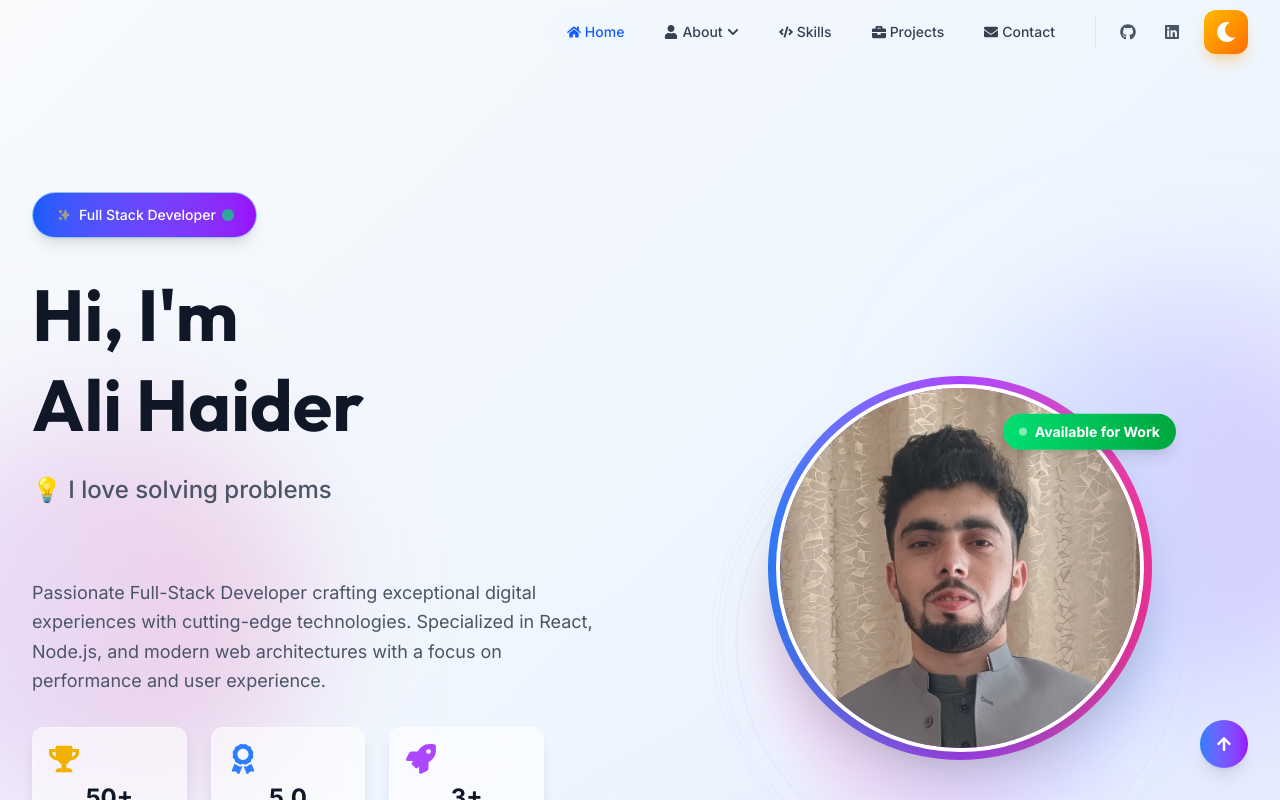
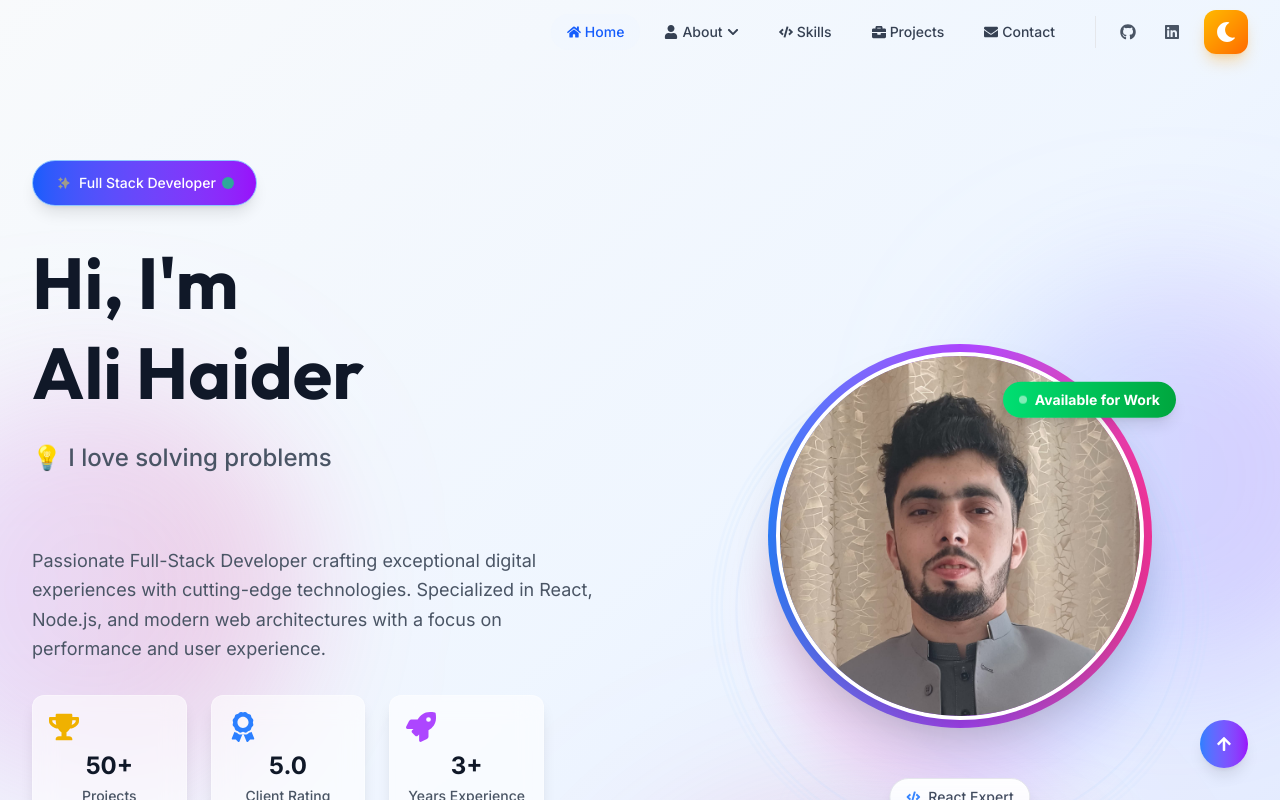
Before and after one commit to AliHaider-08/Portfolio, a React (Vite) app: page / in a window 1280 px wide. Shown: the top 800 px of the page. Built offline with nearby package versions, Linux system fonts and the light colour scheme.

Commit message:
Refine Hero spacing: remove min-height constraint and reduce padding

```diff
--- a/src/Componets/HeroSection.jsx
+++ b/src/Componets/HeroSection.jsx
@@ -83,8 +83,8 @@ const HeroSection = () => {
   };
 
   return (
-    <section id="home" className="min-h-screen pt-20 sm:pt-24 md:pt-28 lg:pt-32 pb-16
-    sm:pb-20 flex justify-center bg-gradient-to-br from-slate-50 via-blue-50 to-indigo-100 dark:from-gray-900 dark:via-blue-900/20 dark:to-indigo-900/30
+    <section id="home" className="min-h-screen pt-16 sm:pt-20 md:pt-24 lg:pt-28 pb-8
+    sm:pb-12 flex justify-center bg-gradient-to-br from-slate-50 via-blue-50 to-indigo-100 dark:from-gray-900 dark:via-blue-900/20 dark:to-indigo-900/30
     overflow-hidden relative">
       <div className="absolute inset-0 overflow-hidden">
         <div className="absolute inset-0 bg-grid-pattern opacity-5 dark:opacity-10"></div>
@@ -168,8 +168,8 @@ const HeroSection = () => {
         />
       </div>
 
-      <div className="container mx-auto px-4 sm:px-6 lg:px-8 py-8 sm:py-12 lg:py-16 relative z-10">
-        <div className="flex flex-col-reverse lg:flex-row items-center justify-between gap-12 lg:gap-16 min-h-[70vh]">
+      <div className="container mx-auto px-4 sm:px-6 lg:px-8 py-4 sm:py-8 lg:py-12 relative z-10">
+        <div className="flex flex-col-reverse lg:flex-row items-center justify-between gap-12 lg:gap-16">
           <motion.div
             className="w-full lg:w-1/2 text-center lg:text-left space-y-8"
             variants={container}
```
